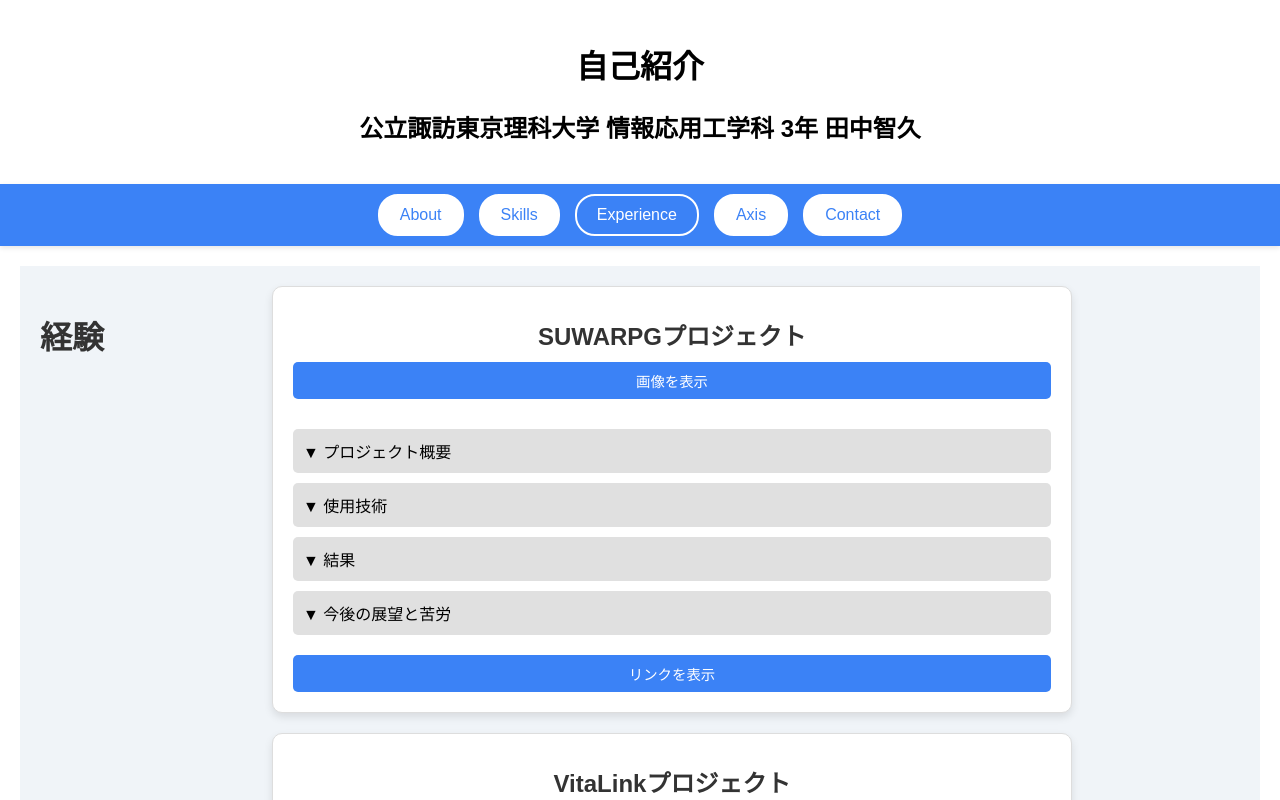
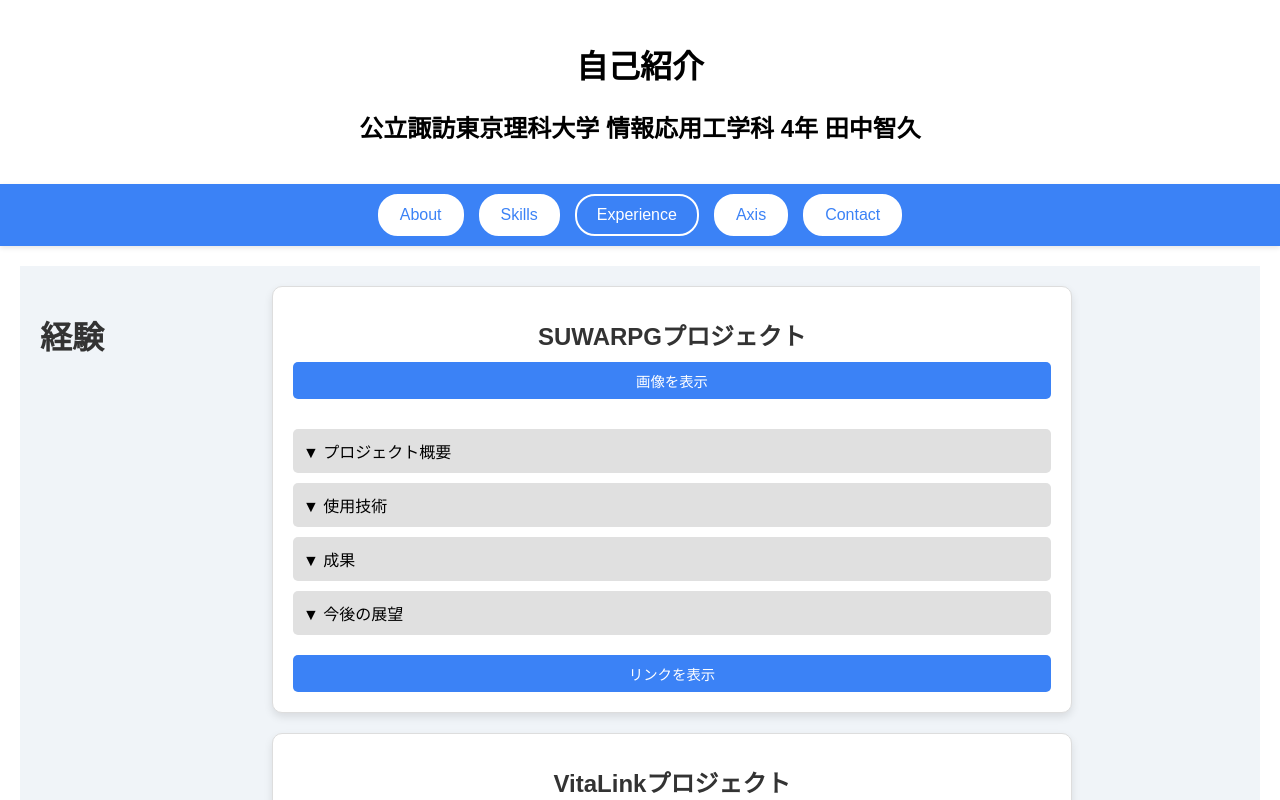
Before and after one commit to tomohisa847/myintroduction, a React (Create React App) app: page / in a window 1280 px wide. Both pictures are taken after a click on the button "Experience". Shown: the top 800 px of the page. Built offline with nearby package versions, Linux system fonts and the light colour scheme.

Commit message:
complite edit

```diff
--- a/src/components/About.js
+++ b/src/components/About.js
@@ -20,8 +20,8 @@ function About() {
           <InfoItem label="大学" content="公立諏訪東京理科大学" />
           <InfoItem label="学部/学科" content="工学部/情報応用工学科" />
           <InfoItem label="趣味" content="ゲーム,筋トレ,釣り,深夜ドライブ,中古車探し" details="筋トレはほぼ毎日ジムに行っています" />
-          <InfoItem label="参加プロジェクト" content="SUWA RPGプロジェクト,VitaLink" details="地域活性化を目的としたRPG開発プロジェクトです。富士見の病院の患者やカルテの管理をするアプリ開発を行うプロジェクトです" />
-          <InfoItem label="その他" content="URBAN SOPHIST 代表" details="自身で設立したファッションブランドです。自分が代表になっています。" />
+          <InfoItem label="参加プロジェクト" content="SUWA RPGプロジェクト" details="地域活性化を目的としたRPG開発プロジェクトです。現在は交渉が終了し開発のフェーズに突入していて連日開発をしています。主にマップの制作やイベントの作成など多岐にわたり開発をしています。特にマップ開発に関しては自身が大部分を占めており日々技術の向上を目指しています。" />
+          <InfoItem label="その他" content="URBAN SOPHIST 代表" details="自身で設立したファッションブランドです。現在はブランド名を変えてURBANSという内容のブランドを経営しております。今は一人で広報から商品開発、管理まで行っています。最近ではインフルエンサーなどに協力してもらい認知を広げている段階です。" />
         </div>
       </div>
     </section>
--- a/src/components/Axis.js
+++ b/src/components/Axis.js
@@ -10,11 +10,11 @@ const timelineData = [
     ],
   },
   {
-    label: "自動車業界(システム)",
+    label: "世の中を自分で良くしたい",
     events: [
-      { title: "自動車が大好き", description: "毎日中古車を探したり、良くドライブに行きます。" },
-      { title: "自動車業界に行きたい", description: "自身の勉強していることを自動車業界で活用して貢献したいから" },
-      { title: "大学の授業で",description: "組み込みシステムの存在を知りこれなら自動車業界に自身の勉強分野で貢献できると考えたから。"},
+      { title: "自分が携わったもので", description: "世の中に自分が作ったもので貢献したい。自分が広めたもので貢献したい。" },
+      { title: "世の中に必要なものだけど目立たないもの", description: "人の役に立って社会に貢献したい。目立たなくてきつくても。" },
+      { title: "大学の授業で",description: "自身が学んだ技術の知識を生かして社会に貢献できる。"},
     ],
   },
   {
--- a/src/components/Experience.js
+++ b/src/components/Experience.js
@@ -11,10 +11,10 @@ const experiencesData = [
     name: "SUWARPGプロジェクト",
     images: [SuwaRPG1, SuwaRPG2, SuwaRPG3],
     description: [
-      { title: "プロジェクト概要", content: "SUWARPGプロジェクトは、諏訪市の観光資源を活用したご当地RPGを開発・運用し、地域の魅力を発信することを目的とした取り組みです。現在もゲームの開発が進行中であり、ストーリーやキャラクターの設計、ゲームイベントの実装に注力しています。" },
+      { title: "プロジェクト概要", content: "SUWARPGプロジェクトは、諏訪市の観光資源を活用したご当地RPGを開発・運用し、地域の魅力を発信することを目的とした取り組みです。現在もゲームの開発が進行中であり、ストーリーやキャラクターの設計、ゲームイベントの実装、マップ開発などを中心に行っています。特にマップ開発については私自身がほとんど任されており諏訪市の再現を行っています。" },
       { title: "使用技術", content: "JavaScript,RPGツクールMZ" },
-      { title: "結果", content: "これまでに、諏訪市役所でのプレゼンテーションを通じて、プロジェクトへの協力を得ることに成功しました。この協力により、地域資源を活用したゲーム内容を展開する基盤を築くことができました。プレゼンテーションの際の様子を捉えた画像を添付しています。" },
-      { title: "今後の展望と苦労", content: "これまでの苦労として諏訪大社の使用許可などを取得するのに苦労しました。また今後は地域イベントでのRPGゲームの告知や地域企業の参入を目指して活動しています。"},
+      { title: "成果", content: "これまでに、諏訪市役所でのプレゼンテーションを通じて、プロジェクトへの協力を得ることに成功しました。この協力により、地域資源を活用したゲーム内容を展開する基盤を築くことができました。プレゼンテーションの際の様子を捉えた画像を添付しています。また地元企業にも協力をしてもらい実際にカヤックの体験などをさせていただきゲーム内でカヤック体験ができる場所としてマップを作成させていただきました。" },
+      { title: "今後の展望", content: "今後の展望としては開発をある程度進めてプロトタイプ完成を目指すことです。まだマップ化できていな箇所も多くそれらの作成やそのマップでのイベント作成など日々開発を進めています。"},
     ],
     link: "https://github.com/Kotaro0722/SuwaRPG",
   },
@@ -38,10 +38,11 @@ const experiencesData = [
     images: [UrbanSophist1,UrbanSophist2,UrbanSophist3,],
     description: [
       {title: "プロジェクト概要",content: "自身でブランドを設立して商品企画からブランドコンセプト、またオンライン販売まで行いました。"},
-      {title: "苦労した点",content: "商品を企画する際にどのような商品を顧客に届けたいかをブランドコンセプトに合うように作成するのが困難だった。また販売ストアのUIの選定などかなり気を使った。"},
-      {title: "今後の展望",content: "今後は顧客獲得のためインスタグラムの投稿をつづけまたチラシ配りなどを行おうと考えている。"}
+      {title: "苦労した点",content: "商品を企画する際にどのような商品を顧客に届けたいかをブランドコンセプトに合うように作成するのが困難だった。また顧客はどんな服が欲しいのかなどトレンドが変わるのが早い中でいかに自身のブランドの芯を保ちつつ顧客に価値を提供できるかを考えることに時間を費やした。"},
+      {title: "成果",content:"現在では少しずつだが無名のブランドから売れるようになり始めた。顧客に価値を届けられたときは飛び跳ねた記憶がある。またブランドを紹介したいという人まで現れていて続けてよかったと感じた。"},
+      {title: "今後の展望",content: "今後はさらなる顧客獲得に向けて戦略を立てて価値を提供していきたい。廃れないよう日々トレンドをアップデートしていきさらなる価値を提供できるようにしたい。"}
     ],
-    link: "https://urbansophist.paintory.com/",
+    link: "https://urbansophist.base.shop/",
   }
 ];
 
--- a/src/components/Header.js
+++ b/src/components/Header.js
@@ -4,7 +4,7 @@ function Header(){
 	return(
 		<header style={{textAlign:'center',padding:'20px'}}>
 			<h1>自己紹介</h1>
-			<h2>公立諏訪東京理科大学 情報応用工学科 3年 田中智久</h2>
+			<h2>公立諏訪東京理科大学 情報応用工学科 4年 田中智久</h2>
 		</header>
 
 	);
```
